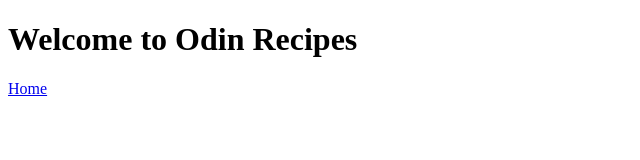
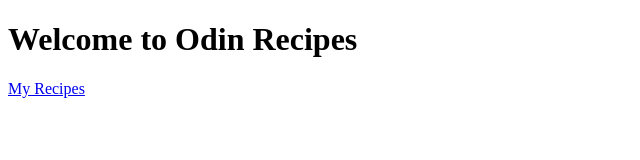
Before and after one commit to rkipkew/odin-recipes, a plain HTML site: page index.html in a window 1280 px wide. Shown: the full height of the page, 0-640 px from the left. Drawn offline with Linux system fonts and the light colour scheme.

Commit message:
Updated index.html with new changes

```diff
--- a/index.html
+++ b/index.html
@@ -8,7 +8,7 @@
 
   <body>
     <h1>Welcome to Odin Recipes</h1>
-    <a href="./recipes/chapati.html">Home</a>
+    <a href="./recipes/chapati.html">My Recipes</a>
 
   </body>
 </html>
```
